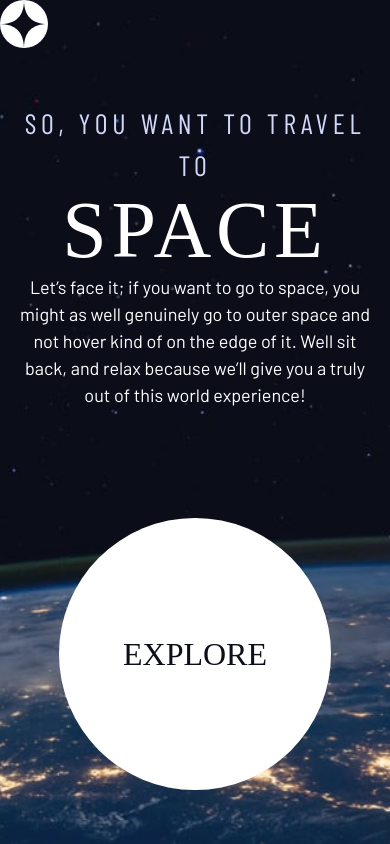
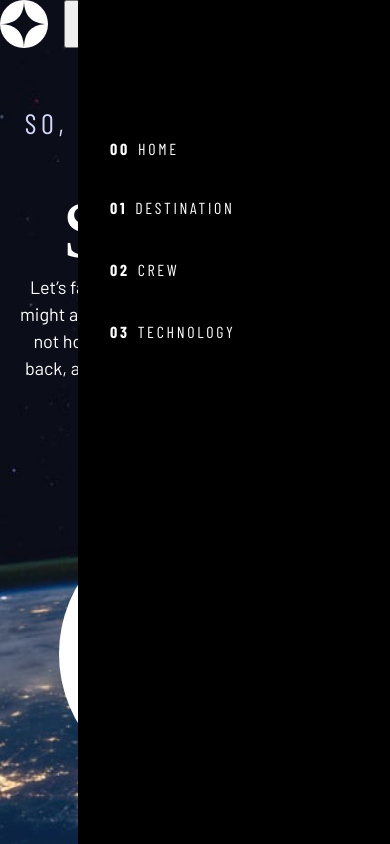
Before and after one commit to catay-strk/scrimba, a browser extension: page Build a Multi-Page Website with HTML and CSS/index.html in a window 390 px wide. Drawn offline with nearby package versions, Linux system fonts and the light colour scheme; a web font is replaced by a local one.

Commit message:
Navigation - Setting up the mobile navigation

```diff
--- a/Build a Multi-Page Website with HTML and CSS/index.css
+++ b/Build a Multi-Page Website with HTML and CSS/index.css
@@ -285,11 +285,28 @@
 }
 
 .primary-navigation {
-    --gap: 8rem;
     --underline-gap: 2rem;
     list-style: none;
     padding: 0;
     margin: 0;
+}
+                /*og: 35*/
+@media (max-width: 45rem)  {
+    .primary-navigation {
+        --underline-gap: .5rem;
+        position: fixed;
+        inset: 0 0 0 20%;
+        z-index: 1000;
+        background: black;
+        list-style: none;
+        padding: min(20rem, 15vh) 2rem;
+        margin: 0;
+        flex-direction: column;
+    }
+                                            /* * to get rid of hover as well*/
+    .primary-navigation.underline-indicators > .active {
+        border: 0;
+    }
 }
 
 .primary-navigation a {
--- a/Build a Multi-Page Website with HTML and CSS/index.html
+++ b/Build a Multi-Page Website with HTML and CSS/index.html
@@ -21,9 +21,10 @@
         <div>
             <img src="./assets/shared/logo.svg" alt="Space Tourism Logo" class="logo">
         </div>
+        <button class="mobile-nav-toggle" aria-controls="primary-navigation"><span class="sr-only" aria-expanded="false">Menu</span></button>
         <!-- navigation -->
-        <!-- <nav>
-            <ul class="primary-navigation underline-indicators flex">
+        <nav>
+            <ul id="primary-navigation" class="primary-navigation underline-indicators flex">
                 <li class="active"><a class=" ff-sans-cond text-white fs-300 ff-sans-cond uppercase letter-spacing-2" href="index.html">
                     <span>00</span>Home</a>
                 <li><a class=" ff-sans-cond text-white fs-300 ff-sans-cond uppercase letter-spacing-2" href="destination.html">
@@ -33,7 +34,7 @@
                 <li><a class=" ff-sans-cond text-white fs-300 ff-sans-cond uppercase letter-spacing-2" href="technology.html">
                     <span>03</span>Technology</a>
             </ul>
-        </nav> -->
+        </nav>
 
     </header>
 
```
